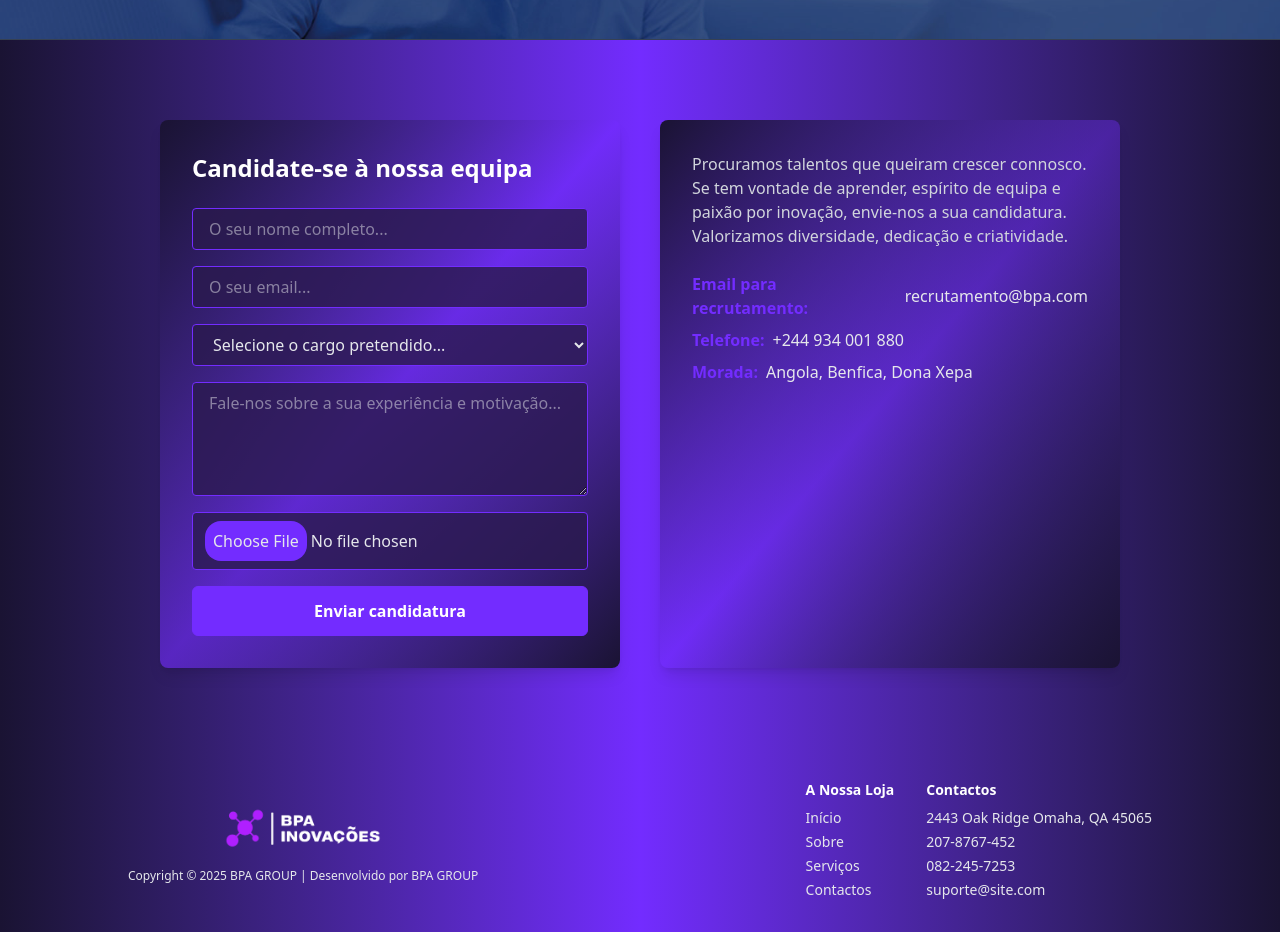
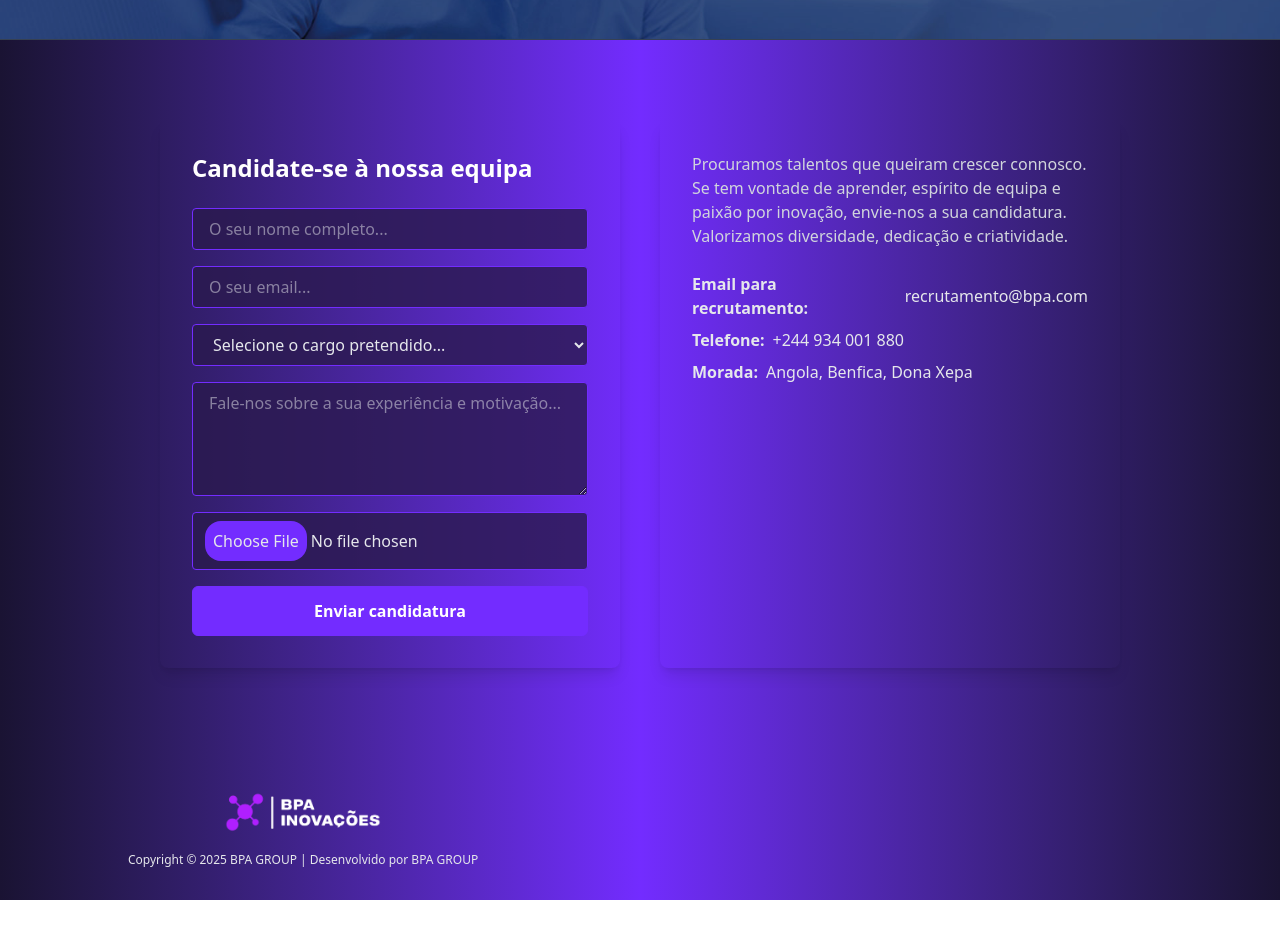
Before and after one commit to kambaia/bpa, a React (Vite) app: page /recrutament in a window 1280 px wide. Shown: the part 260-1192 px from the top of the page. After the commit the page ends 1160 px from the top, so only its background shows below. Built offline with nearby package versions, Linux system fonts and the light colour scheme.

Commit message:
Refactor ContactPage and RecrutamentPage for improved layout and accessibility

```diff
--- a/src/ContactPage.tsx
+++ b/src/ContactPage.tsx
@@ -68,8 +68,8 @@ export default function ContactPage() {
       {/* Conteúdo Principal */}
       <main className="flex flex-col md:flex-row gap-10 md:px-40 py-20 bg-gradient-to-r from-[#1a1333] via-[#732CFF] to-[#1a1333] mt-auto">
         {/* Formulário de Contacto */}
-        <section className="bg-gradient-to-br from-[#1a1333] via-[#732CFF]/60 to-[#1a1333] p-8 rounded-lg flex-1 mb-8 md:mb-0 shadow-lg">
-          <h2 className="text-2xl font-bold mb-6 text-white">Fale Connosco</h2>
+        <section className=" p-8 rounded-lg flex-1 mb-2 md:mb-0 shadow-lg">
+          <h2 className="text-2xl font-bold mb-2 text-white">Fale Connosco</h2>
           <form className="flex flex-col gap-4">
             <input
               type="text"
@@ -101,25 +101,25 @@ export default function ContactPage() {
         </section>
 
         {/* Informações de Contacto */}
-        <section className="flex-1 bg-gradient-to-br from-[#1a1333] via-[#732CFF]/40 to-[#1a1333] rounded-lg p-8 shadow-lg">
-          <p className="mb-6 text-gray-300">
+        <section className="flex-1 rounded-lg p-6 md:p-8 shadow-lg">
+          <p className="md:mb-6  text-gray-300">
             Em tempos de mudança, estamos sempre prontos para ajudar. Entre em contacto connosco para esclarecer dúvidas, pedir informações ou agendar uma reunião. A nossa equipa está disponível para o apoiar.
           </p>
           <div className="mb-6">
             <div className="flex items-center gap-2 mb-2">
-              <span className="font-bold text-[#732CFF]">Telefone:</span>
+              <span className="font-bold ">Telefone:</span>
               <span className="text-gray-200">+244 934 001 880/+244 922 858 762/+244 944 969 865</span>
             </div>
             <div className="flex items-center gap-2 mb-2">
-              <span className="font-bold text-[#732CFF]">Email:</span>
+              <span className="font-bold ">Email:</span>
               <span className="text-gray-200">geral@bpa.com</span>
             </div>
             <div className="flex items-center gap-2 mb-2">
-              <span className="font-bold text-[#732CFF]">Whatsapp:</span>
+              <span className="font-bold ">Whatsapp:</span>
               <span className="text-gray-200">+244 934 001 880</span>
             </div>
             <div className="flex items-center gap-2 mb-2">
-              <span className="font-bold text-[#732CFF]">Morada:</span>
+              <span className="font-bold ">Morada:</span>
               <span className="text-gray-200">Angola, Benfica, Dona Xepa</span>
             </div>
           </div>
@@ -139,7 +139,7 @@ export default function ContactPage() {
       {/* Rodapé */}
       <footer className="bg-gradient-to-r from-[#1a1333] via-[#732CFF] to-[#1a1333] py-8 px-8 mt-auto">
         <div className="flex flex-col md:flex-row justify-center items-center max-w-5xl mx-auto">
-          <div className="mb-4 md:mb-0 flex flex-col items-center">
+          <div className="mb-4 md:mb-0 flex flex-col items-center text-center">
             <img
               src="/assets/logo-main.png"
               alt="Logo"
--- a/src/RecrutamentPage.tsx
+++ b/src/RecrutamentPage.tsx
@@ -46,7 +46,7 @@ export default function RecrutamentPage() {
 
             <main className="flex flex-col md:flex-row gap-10 md:px-40 py-20 bg-gradient-to-r from-[#1a1333] via-[#732CFF] to-[#1a1333] mt-auto">
                 {/* Formulário de Recrutamento */}
-                <section className="bg-gradient-to-br from-[#1a1333] via-[#732CFF]/60 to-[#1a1333] p-8 rounded-lg flex-1 mb-8 md:mb-0 shadow-lg">
+                <section className="p-8 rounded-lg flex-1 mb-8 md:mb-0 shadow-lg">
                     <h2 className="text-2xl font-bold mb-6 text-white">Candidate-se à nossa equipa</h2>
                     <form className="flex flex-col gap-4">
                         <input
@@ -118,21 +118,21 @@ export default function RecrutamentPage() {
                 </section>
 
                 {/* Informações de Recrutamento */}
-                <section className="flex-1 bg-gradient-to-br from-[#1a1333] via-[#732CFF]/40 to-[#1a1333] rounded-lg p-8 shadow-lg">
+                <section className="flex-1 rounded-lg px-8 py-4 md:p-8 shadow-lg">
                     <p className="mb-6 text-gray-300">
                         Procuramos talentos que queiram crescer connosco. Se tem vontade de aprender, espírito de equipa e paixão por inovação, envie-nos a sua candidatura. Valorizamos diversidade, dedicação e criatividade.
                     </p>
                     <div className="mb-6">
                         <div className="flex items-center gap-2 mb-2">
-                            <span className="font-bold text-[#732CFF]">Email para recrutamento:</span>
+                            <span className="font-bold">Email para recrutamento:</span>
                             <span className="text-gray-200">recrutamento@bpa.com</span>
                         </div>
                         <div className="flex items-center gap-2 mb-2">
-                            <span className="font-bold text-[#732CFF]">Telefone:</span>
+                            <span className="font-bold">Telefone:</span>
                             <span className="text-gray-200">+244 934 001 880</span>
                         </div>
                         <div className="flex items-center gap-2 mb-2">
-                            <span className="font-bold text-[#732CFF]">Morada:</span>
+                            <span className="font-bold">Morada:</span>
                             <span className="text-gray-200">Angola, Benfica, Dona Xepa</span>
                         </div>
                     </div>
@@ -142,7 +142,7 @@ export default function RecrutamentPage() {
             {/* Rodapé */}
             <footer className="bg-gradient-to-r from-[#1a1333] via-[#732CFF] to-[#1a1333] py-8 px-8 mt-auto">
                 <div className="flex flex-col md:flex-row justify-between items-center max-w-5xl mx-auto">
-                    <div className="mb-4 md:mb-0 flex flex-col items-center">
+                    <div className="mb-4 md:mb-0 flex flex-col items-center text-center">
                         <img
                             src="/assets/logo-main.png"
                             alt="Logo"
@@ -152,26 +152,6 @@ export default function RecrutamentPage() {
                             Copyright © 2025 BPA GROUP | Desenvolvido por BPA GROUP
                         </p>
                     </div>
-                    <div className="flex flex-col md:flex-row gap-8 text-sm">
-                        <div>
-                            <h3 className="font-bold mb-2 text-white">A Nossa Loja</h3>
-                            <ul className="space-y-1 text-gray-200">
-                                <li>Início</li>
-                                <li>Sobre</li>
-                                <li>Serviços</li>
-                                <li>Contactos</li>
-                            </ul>
-                        </div>
-                        <div>
-                            <h3 className="font-bold mb-2 text-white">Contactos</h3>
-                            <ul className="space-y-1 text-gray-200">
-                                <li>2443 Oak Ridge Omaha, QA 45065</li>
-                                <li>207-8767-452</li>
-                                <li>082-245-7253</li>
-                                <li>suporte@site.com</li>
-                            </ul>
-                        </div>
-                    </div>
                 </div>
             </footer>
         </div>
```
